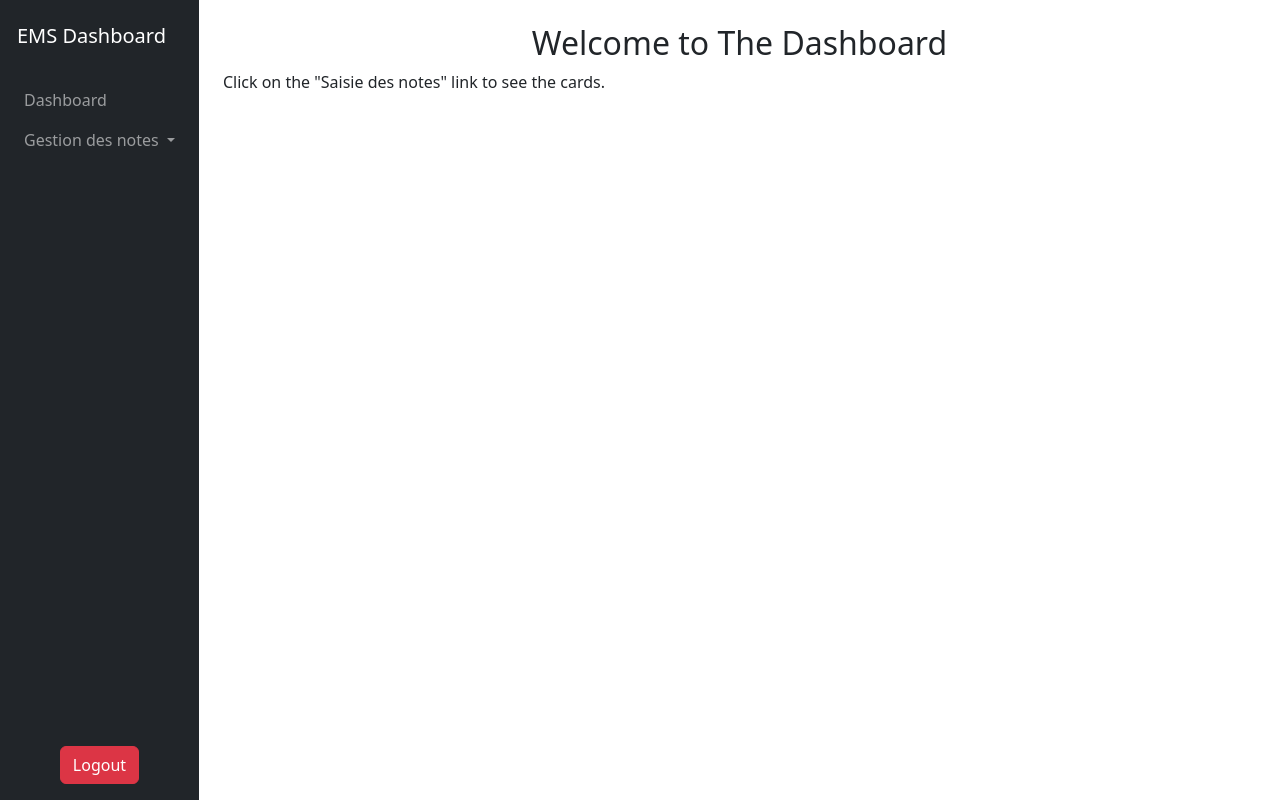
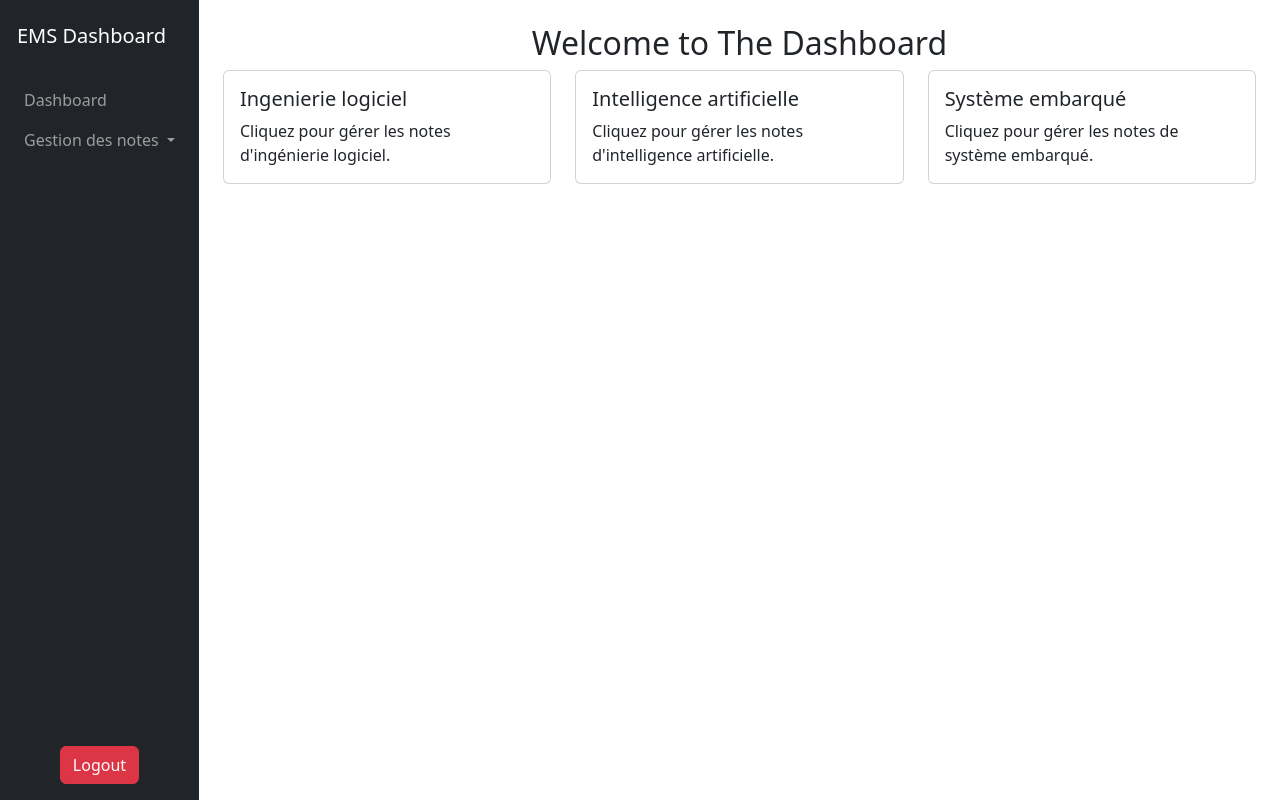
Before and after one commit to youssefbouali/EMS, a CodeIgniter 4 app: the page made by app/Views/dashboardProfessor.php in a window 1280 px wide. Run offline with PHP 8.4 and a stand-in for CodeIgniter, Linux system fonts and the light colour scheme; the template is opened without the code that fills it, so the values that code supplies are empty; some libraries are stand-ins or nearby versions.

Commit message:
J'ai ajoute saisiecontroller et j'ai ajouter quelques lignes dans routes.php

```diff
--- a/app/Config/Routes.php
+++ b/app/Config/Routes.php
@@ -17,3 +17,7 @@ $routes->get('/logout', 'LoginController::logout');
 
 $routes->get('/notes', 'NoteController::NoteForm');
 $routes->post('/notes', 'NoteController::Note');
+
+$routes->get('ingenierie', 'SaisieController::ingenierie');
+$routes->get('intelligence', 'SaisieController::intelligence');
+$routes->get('systeme', 'SaisieController::systeme');
--- a/app/Views/dashboardProfessor.php
+++ b/app/Views/dashboardProfessor.php
@@ -1,13 +1,11 @@
 <!DOCTYPE html>
 <html lang="fr">
-
 <head>
     <meta charset="UTF-8">
     <meta name="viewport" content="width=device-width, initial-scale=1.0">
     <title>EMS Gestion des Examens - Dashboard</title>
     <link rel="stylesheet" href="/assets/bootstrap/css/bootstrap.min.css">
 </head>
-
 <body>
     <div class="d-flex">
         <!-- Sidebar -->
@@ -15,14 +13,16 @@
             <a class="navbar-brand mb-4" href="#">EMS Dashboard</a>
             <ul class="navbar-nav flex-column w-100">
                 <li class="nav-item">
-                    <a class="nav-link" href="/">Dashboard</a>
+                    <a class="nav-link" href="/dashboard.php">Dashboard</a>
                 </li>
                 <li class="nav-item dropdown">
                     <a class="nav-link dropdown-toggle" href="#" id="gestionNotesDropdown" role="button" data-bs-toggle="dropdown" aria-expanded="false">
                         Gestion des notes
                     </a>
                     <ul class="dropdown-menu" aria-labelledby="gestionNotesDropdown">
-                        <li><a class="dropdown-item" href="#" onclick="showCards()" >Saisie des notes</a></li>
+                        <li><a class="dropdown-item" href="/ingenierie">Ingenierie logiciel</a></li>
+                        <li><a class="dropdown-item" href="/intelligence">Intelligence artificielle</a></li>
+                        <li><a class="dropdown-item" href="/systeme">Système embarqué</a></li>
                     </ul>
                 </li>
             </ul>
@@ -32,73 +32,41 @@
         <!-- Main Content -->
         <div class="container-fluid p-4">
             <h2 class="text-center">Welcome to The Dashboard</h2>
-            <div id="content">
-                <p>Click on the "Saisie des notes" link to see the cards.</p>
-            </div>
-
-            <?php if (session()->getFlashdata('success')): ?>
-                <div class="alert alert-success">
-                    <p><?= esc(session()->getFlashdata('success')) ?></p>
-                </div>
-            <?php endif; ?>
-
-            <?php if (session()->getFlashdata('errors')): ?>
-                <div class="alert alert-danger">
-                    <ul>
-                        <?php foreach (session()->getFlashdata('errors') as $error): ?>
-                            <li><?php esc($error) ?></li>
-                        <?php endforeach; ?>
-                    </ul>
-                </div>
-            <?php endif; ?>
+            <div class="row row-cols-1 row-cols-md-3 g-4">
+                <div class="col">
+                    <a href="/ingenierie" class="text-decoration-none">
+                        <div class="card">
+                            <div class="card-body">
+                                <h5 class="card-title">Ingenierie logiciel</h5>
+                                <p class="card-text">Cliquez pour gérer les notes d'ingénierie logiciel.</p>
                             </div>
                         </div>
-
-    <script src="https://cdn.jsdelivr.net/npm/@popperjs/core@2.11.6/dist/umd/popper.min.js"></script>
-    <script src="/assets/bootstrap/js/bootstrap.bundle.min.js"></script>
-    <script>
-        function showCards() {
-            const contentDiv = document.getElementById('content');
-            contentDiv.innerHTML = `
-                <div class="row row-cols-1 row-cols-md-3 g-4">
+                    </a>
+                </div>
                 <div class="col">
-                        <div class="card" href="" onclick="changeContent('card1')">
+                    <a href="/intelligence" class="text-decoration-none">
+                        <div class="card">
                             <div class="card-body">
-                                <h5 class="card-title">Ingenierie logiciel</h5>
-                                <p class="card-text"></p>
+                                <h5 class="card-title">Intelligence artificielle</h5>
+                                <p class="card-text">Cliquez pour gérer les notes d'intelligence artificielle.</p>
                             </div>
                         </div>
+                    </a>
                 </div>
                 <div class="col">
-                        <div class="card" onclick="changeContent('card2')">
+                    <a href="/systeme" class="text-decoration-none">
+                        <div class="card">
                             <div class="card-body">
-                                <h5 class="card-title">Intelligence artificiel</h5>
-                                <p class="card-text"></p>
+                                <h5 class="card-title">Système embarqué</h5>
+                                <p class="card-text">Cliquez pour gérer les notes de système embarqué.</p>
                             </div>
                         </div>
-                    </div>
-                    <div class="col">
-                        <div class="card" onclick="changeContent('card3')">
-                            <div class="card-body">
-                                <h5 class="card-title">Systeme embarquee</h5>
-                                <p class="card-text"></p>
+                    </a>
                 </div>
             </div>
         </div>
     </div>
-            `;
-        }
 
-        function changeContent(card) {
-            const contentDiv = document.getElementById('content');
-            if (card === 'card1') {
-                contentDiv.innerHTML = '<form action="/notes" method="post">Session: <select name="session" required><option value="normal">Normal</option><option value="rattrapage">Rattrapage</option></select> Note Normal: <input type="number" name="noteNormal" min="0" max="20" required> Note Rattrapage: <input type="number" name="noteRattrapage" min="0" max="20" required> ID Étudiant: <input type="text" name="IdUserStudent" required> <button type="submit">Ajouter les Notes</button></form>';
-            } else if (card === 'card2') {
-                contentDiv.innerHTML = '<h2>Card 2 Details</h2><p>Details for the second card.</p>';
-            } else if (card === 'card3') {
-                contentDiv.innerHTML = '<h2>Card 3 Details</h2><p>Details for the third card.</p>';
-            }
-        }
-    </script>
-
+    <script src="/assets/bootstrap/js/bootstrap.bundle.min.js"></script>
 </body>
+</html>
```
Lines whose indentation alone changed are shown as unchanged.
